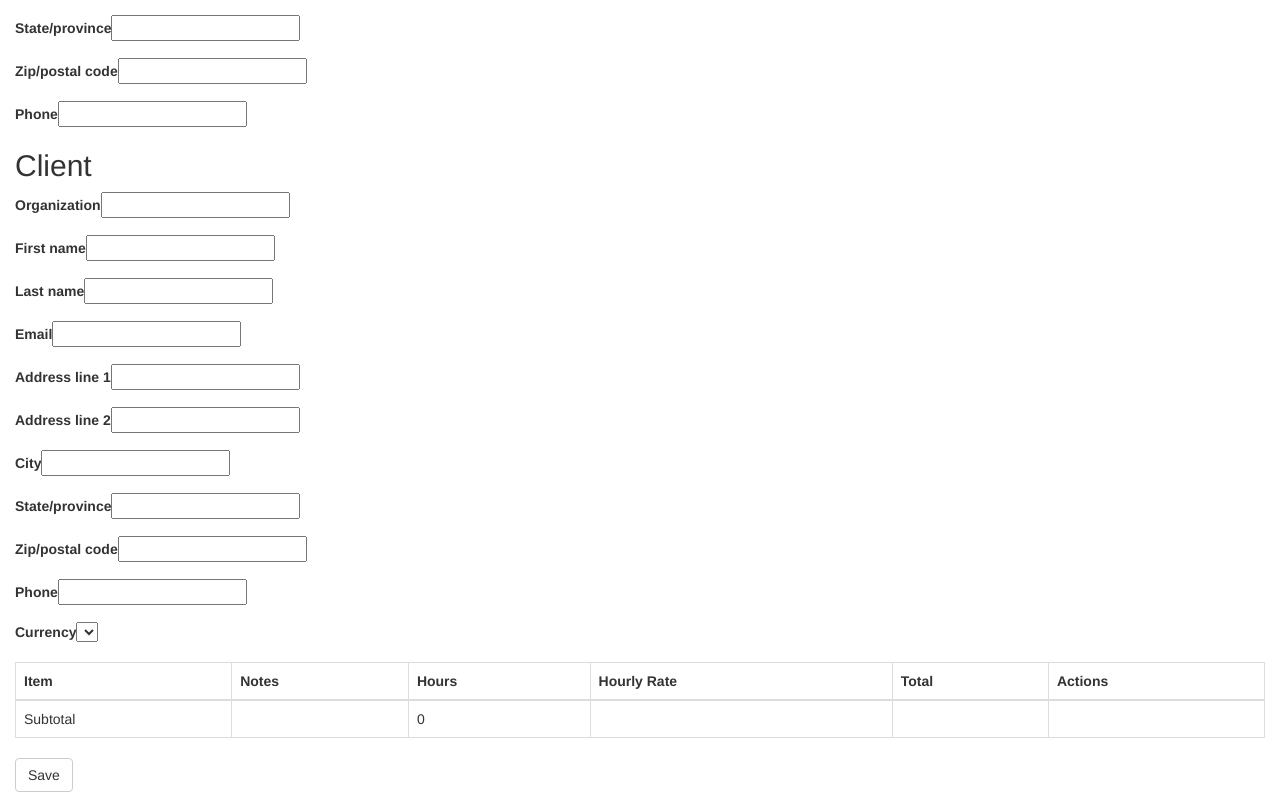
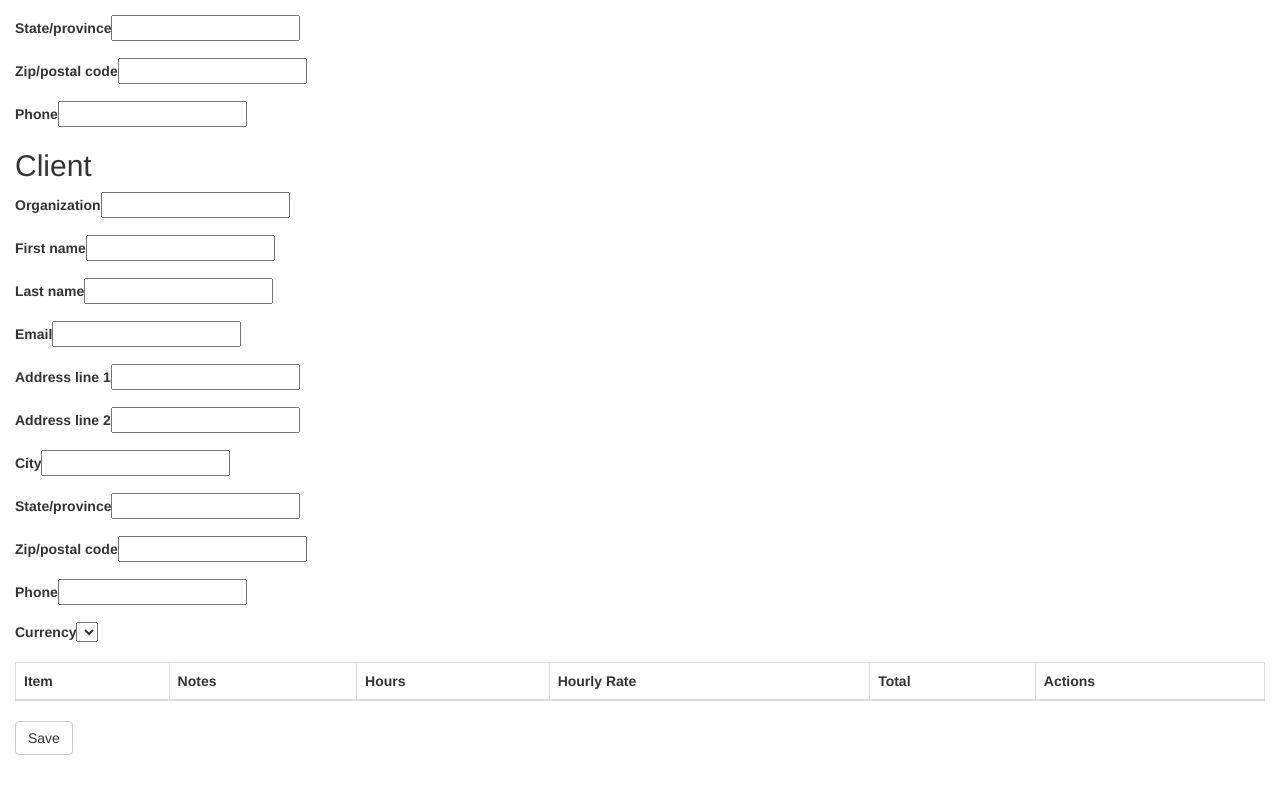
Before and after one commit to ndarilek/sandstorm-invoicing, a Nuxt app: page /new in a window 1280 px wide. Shown: the part 461-1253 px from the top of the page. After the commit the page ends 1216 px from the top, so only its background shows below. Built offline with nearby package versions, Linux system fonts and the light colour scheme.

Commit message:
Only calculate subtotals if we have line items.

```diff
--- a/pages/new.vue
+++ b/pages/new.vue
@@ -26,7 +26,7 @@
             <template v-for="item, index in lineItems">
               <line-item-input v-model="item.value" :index="index" @removed="removeLineItem(index)" :key="index"/>
             </template>
-            <tr>
+            <tr v-if="hasLineItems">
               <td>Subtotal</td>
               <td/>
               <td>{{totalHours}}</td>
@@ -127,6 +127,9 @@ export default {
     removeLineItem: (index) => this.lineItems.splice(index, 1)
   },
   computed: {
+    hasLineItems() {
+      return this.lineItems.length != 0
+    },
     totalHours() {
       return _.sum(this.lineItems.map((v) => v.value.hours))
     },
```
